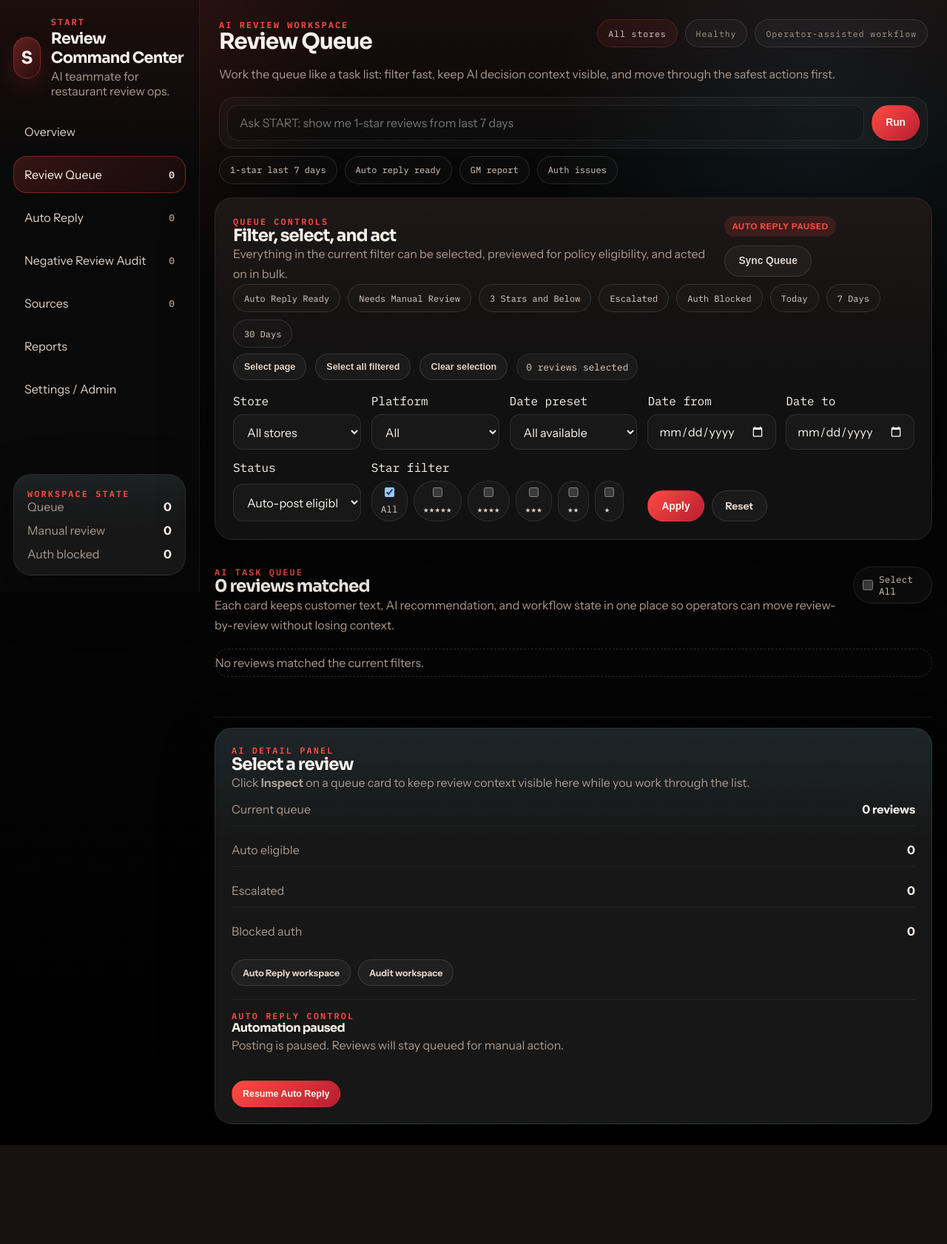
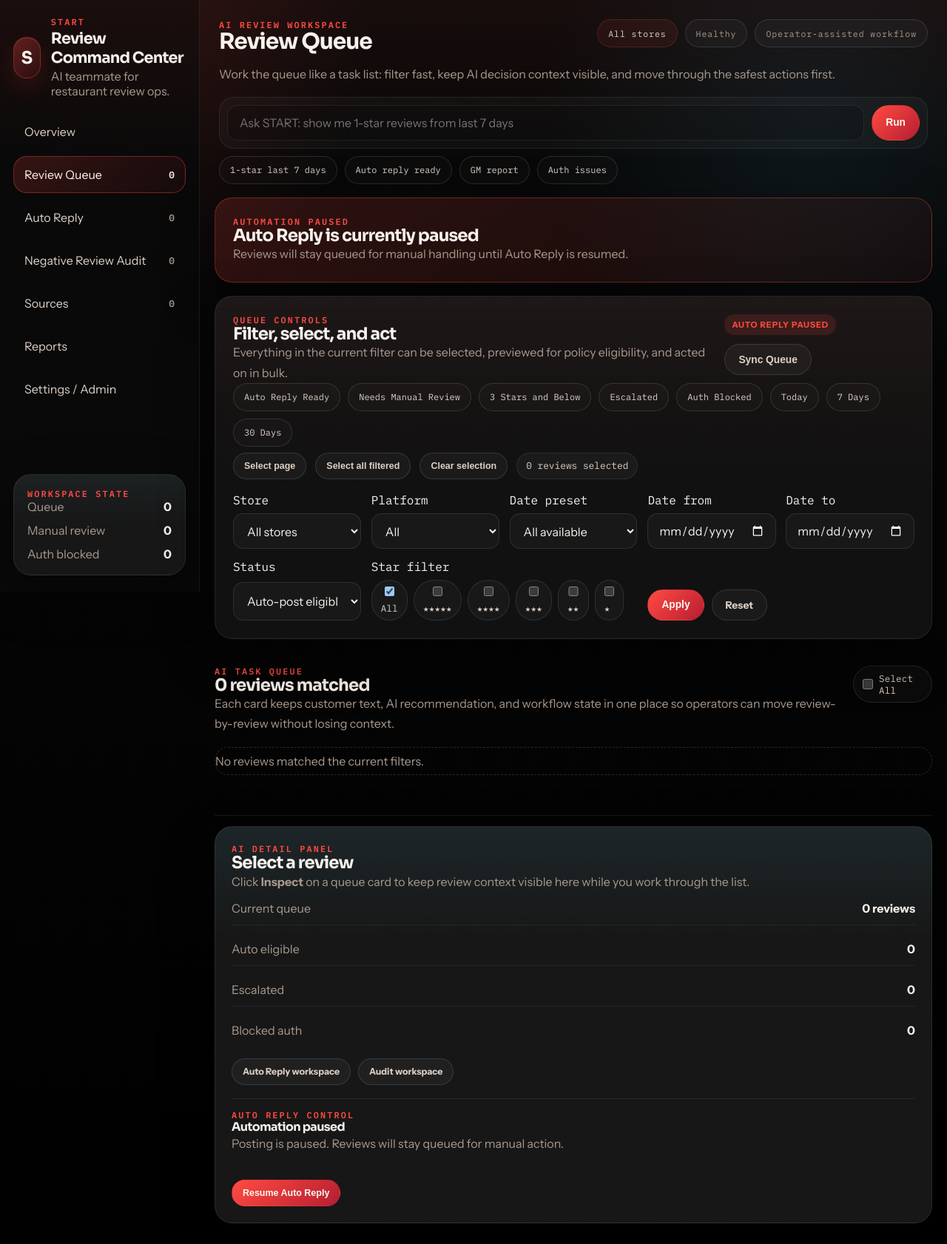
Before and after one commit to liemdo28/review-automation-system, a FastAPI app: page /reviews?status=auto_post_eligible in a window 1280 px wide. Shown: the whole page at 74% size. Before the commit the page ends 1548 px from the top, so only its background shows below. Run offline with FastAPI, Linux system fonts and the light colour scheme; data that the repository does not hold is empty.

Commit message:
Add auto-reply paused banner

```diff
--- a/app/static/css/style.css
+++ b/app/static/css/style.css
@@ -1471,6 +1471,11 @@ h3 {
     letter-spacing: 0.08em;
 }
 
+.pause-banner {
+    border: 1px solid rgba(255, 75, 66, 0.35);
+    background: linear-gradient(130deg, rgba(255, 75, 66, 0.16), rgba(255, 75, 66, 0.04));
+}
+
 .star-rating {
     display: inline-flex;
     align-items: center;
--- a/app/templates/reviews.html
+++ b/app/templates/reviews.html
@@ -101,6 +101,18 @@
 {% endblock %}
 
 {% block content %}
+{% if global_auto_reply_config and not global_auto_reply_config.auto_post_phase_enabled %}
+<section class="workspace-section">
+    <div class="panel pause-banner">
+        <div>
+            <p class="eyebrow">Automation paused</p>
+            <h2>Auto Reply is currently paused</h2>
+            <p class="section-copy">Reviews will stay queued for manual handling until Auto Reply is resumed.</p>
+        </div>
+    </div>
+</section>
+{% endif %}
+
 <section class="workspace-section">
     <div class="panel sticky-tool-panel">
         <div class="section-head">
```
